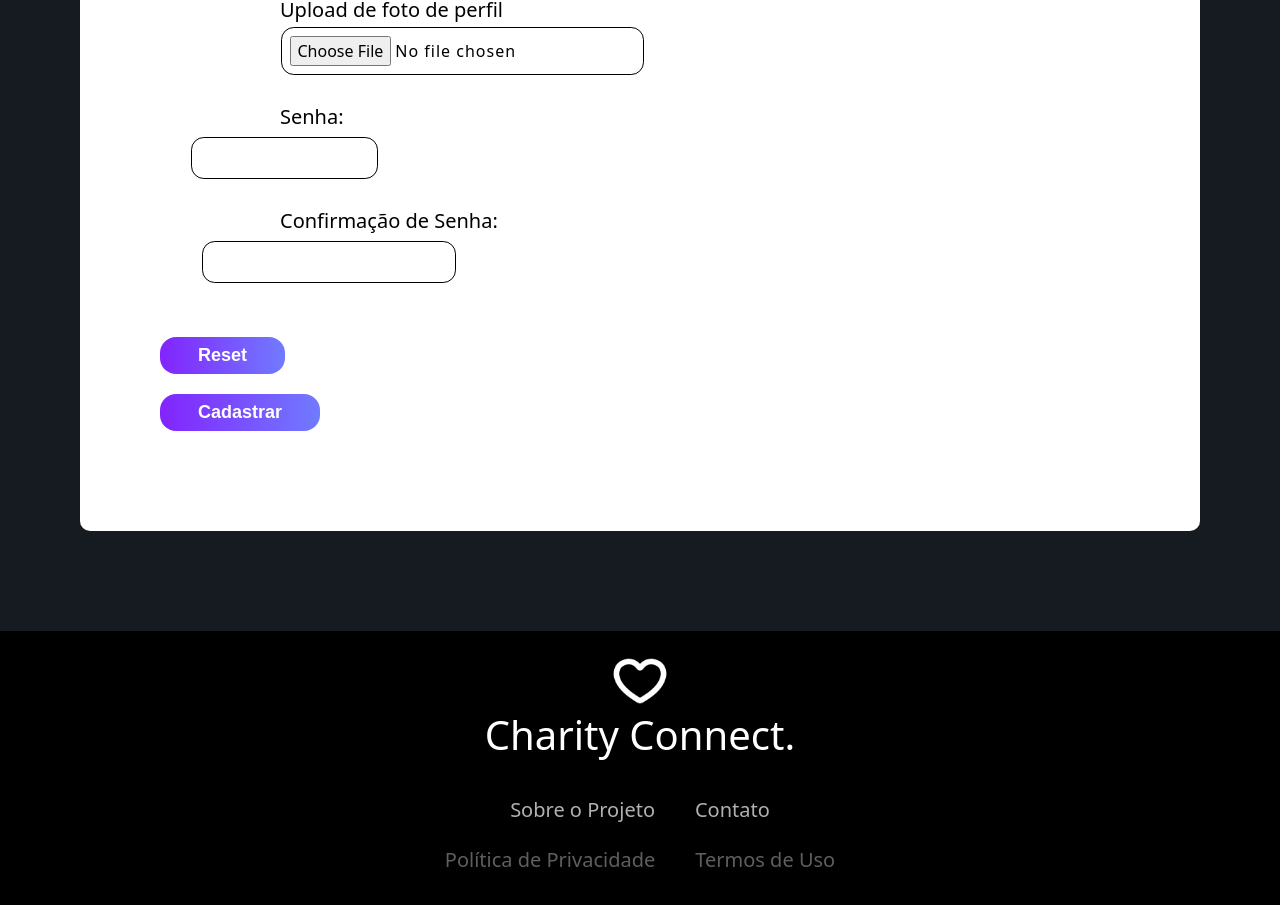
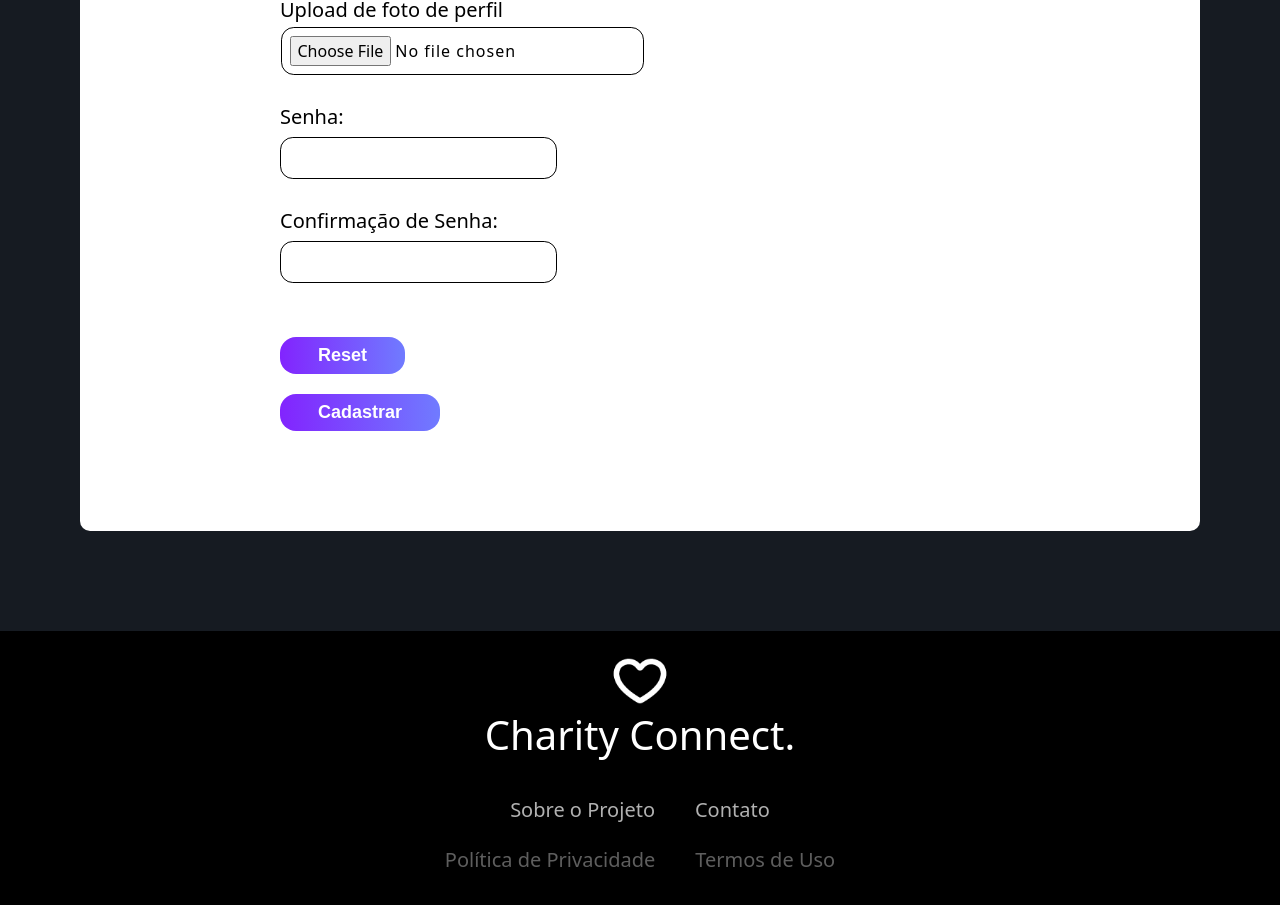
Before and after one commit to Gustavo-alvin/workspace-TCC-BetaTeste, a React (Vite) app in the folder Charity-Connect-React/: page /cadastro in a window 1280 px wide. Shown: the part 1477-2382 px from the top of the page. Built offline with nearby package versions, Linux system fonts and the light colour scheme; a web font is replaced by a local one.

Commit message:
gozei na bunda do vinicius kk que moleque viado do caralho kk muito gay (ele estava dormindo kk)

```diff
--- a/Charity-Connect-React/src/templates/Cadastro/Cadastro.css
+++ b/Charity-Connect-React/src/templates/Cadastro/Cadastro.css
@@ -123,3 +123,15 @@ label{
     margin-left: 7.5em;
     margin-top: 0.3em;
 }
+
+#inputsenha{
+    margin-left: 7.5em;
+}
+
+#inputsenha1{
+    margin-left: 7.5em;
+}
+
+.btns{
+    margin-left: 7.5em;
+}
--- a/Charity-Connect-React/src/templates/Cadastro/Cadastro.jsx
+++ b/Charity-Connect-React/src/templates/Cadastro/Cadastro.jsx
@@ -71,7 +71,7 @@ const Cadastro = () => {
 
                 <label id="label-uf">UF <br></br>
                   <select id="selectuf">
-                    <option value="" disabled selected>Selecione a UF</option>
+                    <option value="" selected>Selecione a UF</option>
                     <option value="AC">Acre (AC)</option>
                     <option value="AL">Alagoas (AL)</option>
                     <option value="AP">Amapá (AP)</option>
```
